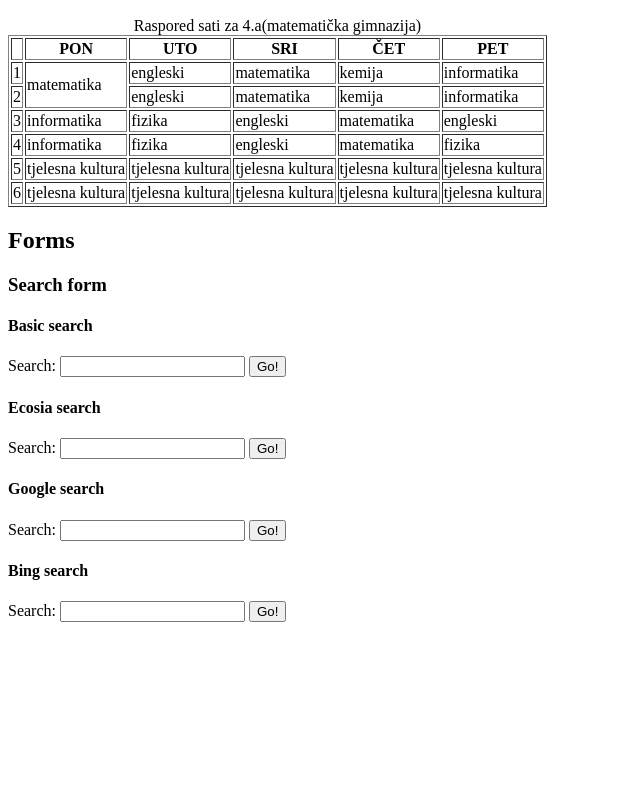
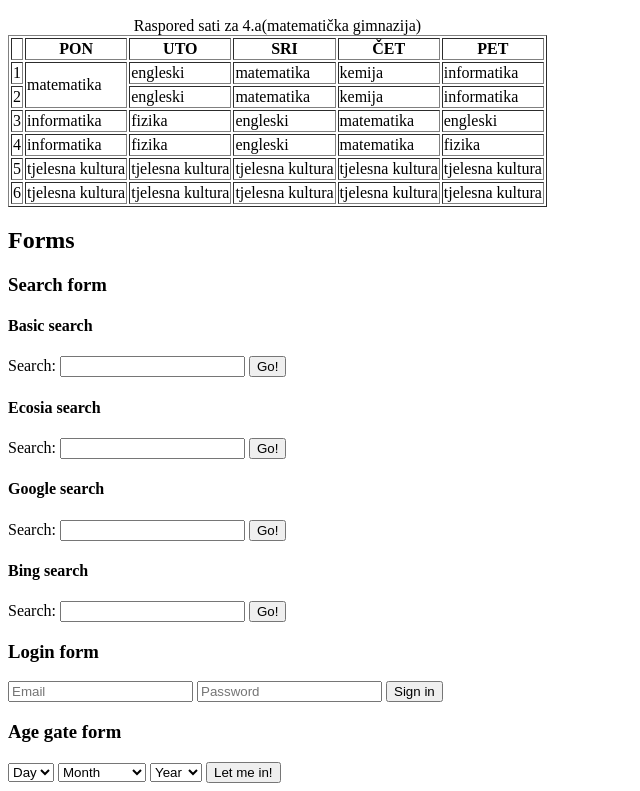
Before and after one commit to kbartoluci/algebra-frontend-cheat-sheet, a plain HTML site: page index.html in a window 1280 px wide. Shown: the part 3738-4529 px from the top of the page, without its empty margins (0-640 px from the left). Before the commit the page ends 4368 px from the top, so only its background shows below. Drawn offline with Linux system fonts and the light colour scheme.

Commit message:
add Age gate form

```diff
--- a/index.html
+++ b/index.html
@@ -233,8 +233,10 @@
         <h3>Search form</h3>
         <h4>Basic search</h4>
         <form action="" method="get">
-            <label>Search:</label>
-            <input type="text" name="query">
+            <!-- for kaze na koji element se label odnosi, klikom na label se fokusira input-->
+            <label for="query">Search:</label>
+            <!-- id i name najcesce su isti-->
+            <input id="query" type="text" name="query">
             <button type="submit">Go!</button>
         </form>
         <h4>Ecosia search</h4>
@@ -255,5 +257,79 @@
             <input type="text" name="q">
             <button type="submit">Go!</button>
         </form>
+        <h3>Login form</h3>
+        <form action="" novalidate autocomplete="off">
+            <input type="email" name="email" placeholder="Email" required>
+            <input type="password" name="password" placeholder="Password" minlength="8" required>
+            <button type="submit">Sign in</button>
+        </form>
+        <h3>Age gate form</h3>
+        <form action="">
+            <select name="day" id="day">
+                <option value="" disabled selected>Day</option>
+                <option value="1">1</option>
+                <option value="2">2</option>
+                <option value="3">3</option>
+                <option value="4">4</option>
+                <option value="5">5</option>
+                <option value="6">6</option>
+                <option value="7">7</option>
+                <option value="8">8</option>
+                <option value="9">9</option>
+                <option value="10">10</option>
+                <option value="11">11</option>
+                <option value="12">12</option>
+                <option value="13">13</option>
+                <option value="14">14</option>
+                <option value="15">15</option>
+                <option value="16">16</option>
+                <option value="17">17</option>
+                <option value="18">18</option>
+                <option value="19">19</option>
+                <option value="20">20</option>
+                <option value="21">21</option>
+                <option value="22">22</option>
+                <option value="23">23</option>
+                <option value="24">24</option>
+                <option value="25">25</option>
+                <option value="26">26</option>
+                <option value="27">27</option>
+                <option value="28">28</option>
+                <option value="29">29</option>
+                <option value="30">30</option>
+                <option value="31">31</option>
+            </select>
+            <select name="month" id="month">
+                <!-- placeholder za izbor mjeseca-->
+                <option value="" disabled selected>Month</option>
+                <option value="1">January</option>
+                <option value="2">February</option>
+                <option value="3">March</option>
+                <option value="4">April</option>
+                <option value="5">May</option>
+                <option value="6">June</option>
+                <option value="7">July</option>
+                <option value="8">August</option>
+                <option value="9">September</option>
+                <option value="10">October</option>
+                <option value="11">November</option>
+                <option value="12">December</option>
+            </select>
+            <select name="year" id="year">
+                <option value="" disabled selected>Year</option>
+                <option value="2011">2011</option>
+                <option value="2012">2012</option>
+                <option value="2013">2013</option>
+                <option value="2014">2014</option>
+                <option value="2015">2015</option>
+                <option value="2016">2016</option>
+                <option value="2017">2017</option>
+                <option value="2018">2018</option>
+                <option value="2019">2019</option>
+                <option value="2020">2020</option>
+                <option value="2021">2021</option>
+            </select>
+            <button type="submit">Let me in!</button>
+        </form>
     </body>
 </html>
```
